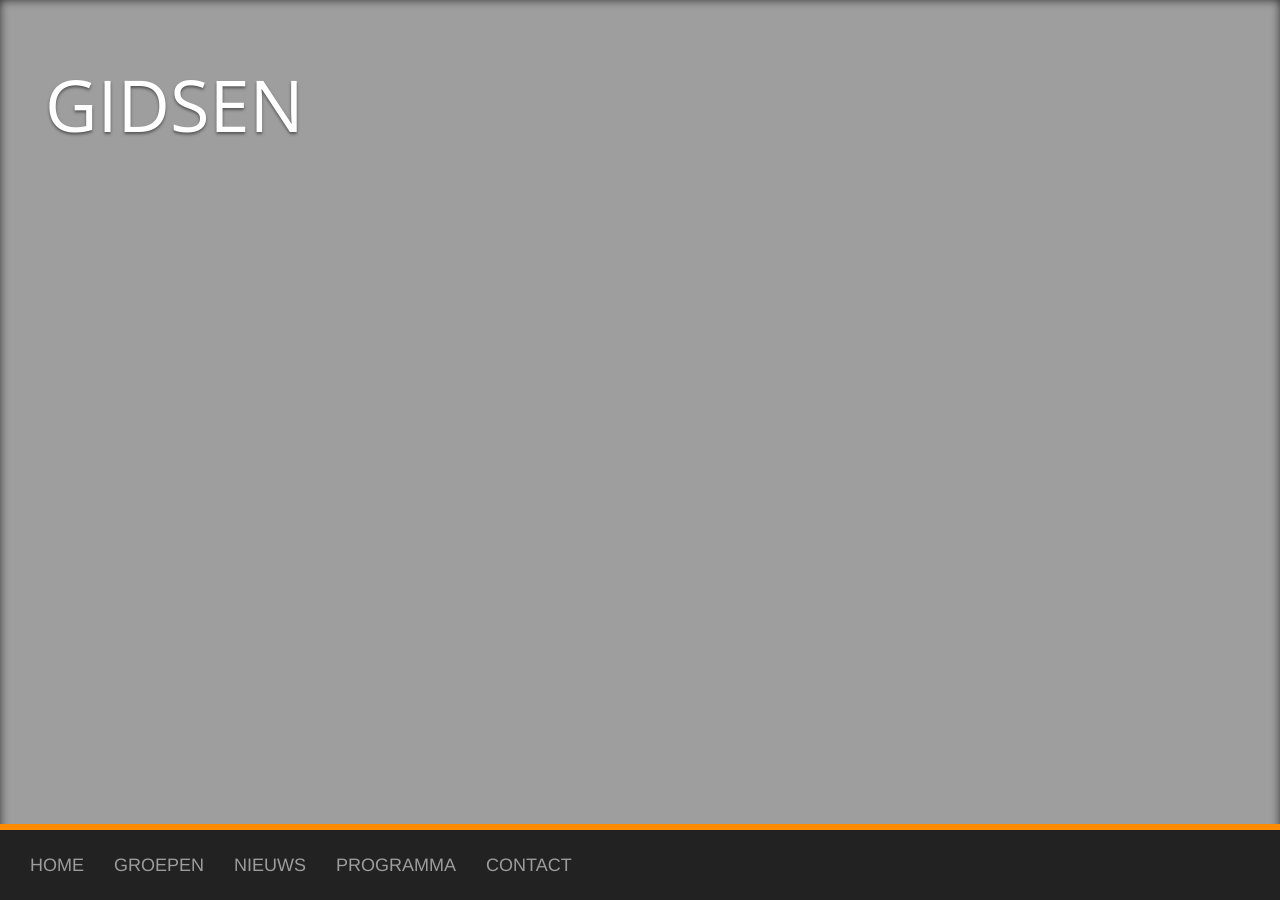
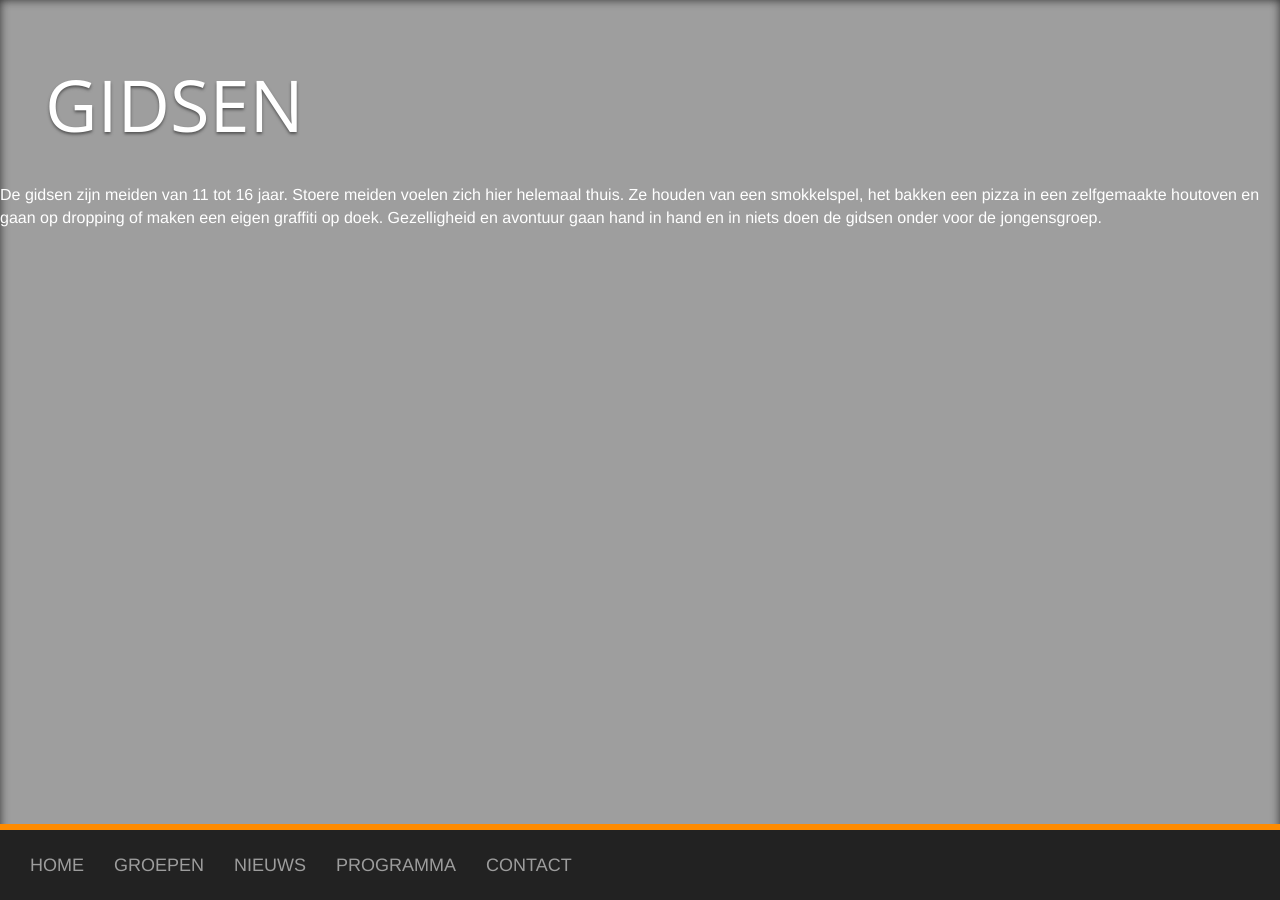
Before and after one commit to nognooitmeegemaakt/website, a Jekyll site: the page built from _groups/gidsen.html, in a window 1280 px wide. Built offline with Jekyll 4.4.1, drawn with Linux system fonts in a browser that asks for light colours.

Commit message:
Update gidsen.html

```diff
--- a/_groups/gidsen.html
+++ b/_groups/gidsen.html
@@ -4,3 +4,4 @@ id: group
 group: gidsen
 title: Gidsen
 ---
+De gidsen zijn meiden van 11 tot 16 jaar. Stoere meiden voelen zich hier helemaal thuis. Ze houden van een smokkelspel, het bakken een pizza in een zelfgemaakte houtoven en gaan op dropping of maken een eigen graffiti op doek. Gezelligheid en avontuur gaan hand in hand en in niets doen de gidsen onder voor de jongensgroep.
```
